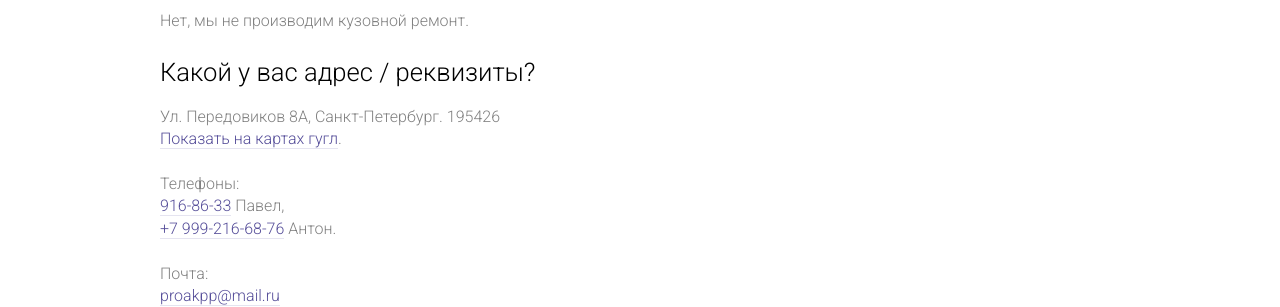
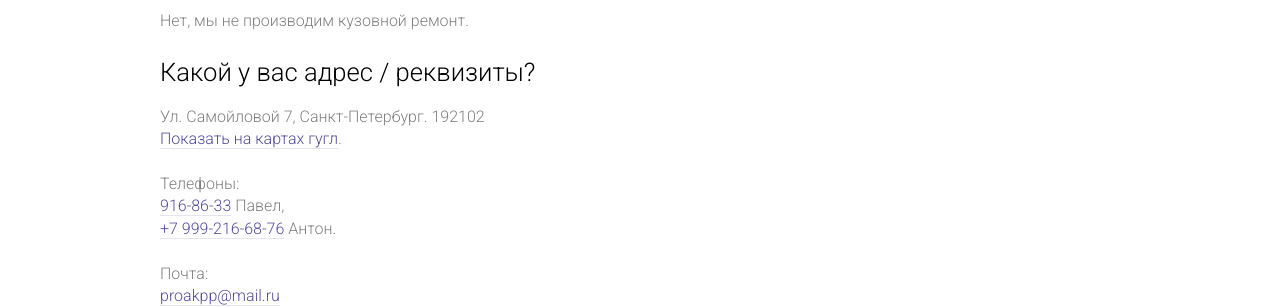
Before and after one commit to web-being/proakpp, a Jekyll site: the page built from _posts/2016-06-14-faq.md, in a window 1280 px wide. Shown: the part 1474-1781 px from the top of the page. Built offline with Jekyll 4.4.1, drawn with Linux system fonts in a browser that asks for light colours.

Commit message:
Update 2016-06-14-faq.md

```diff
--- a/_posts/2016-06-14-faq.md
+++ b/_posts/2016-06-14-faq.md
@@ -49,8 +49,8 @@ lang: ru
 
 ### Какой у вас адрес / реквизиты?
 
-Ул. Передовиков 8А, Санкт-Петербург. 195426<br/>
-<a href="http://maps.google.com/?q=ул. Передовиков 8А, Санкт-Петербург">Показать на картах гугл</a>.<br/><br/>
+Ул. Самойловой 7, Санкт-Петербург. 192102<br/>
+<a href="http://maps.google.com/?q=ул. Самойловой 7, Санкт-Петербург">Показать на картах гугл</a>.<br/><br/>
 Телефоны:<br/><a href="tel:9168633">916-86-33</a> Павел,<br/> <a href="tel:+79992166876">+7 999-216-68-76</a> Антон.<br/><br/>
 Почта:<br/><a href="mailto:proakpp@mail.ru">proakpp@mail.ru</a><br/><br/>
 
```
